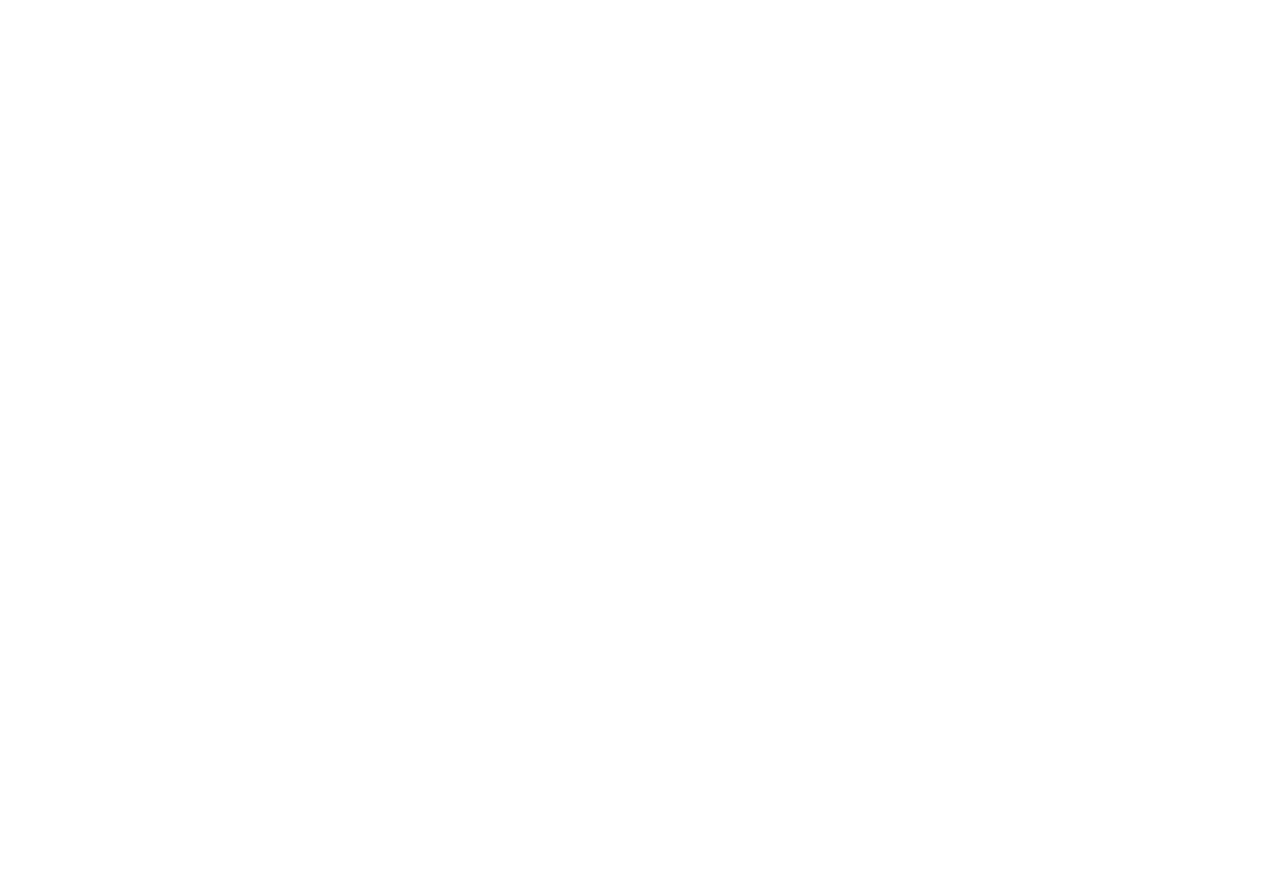
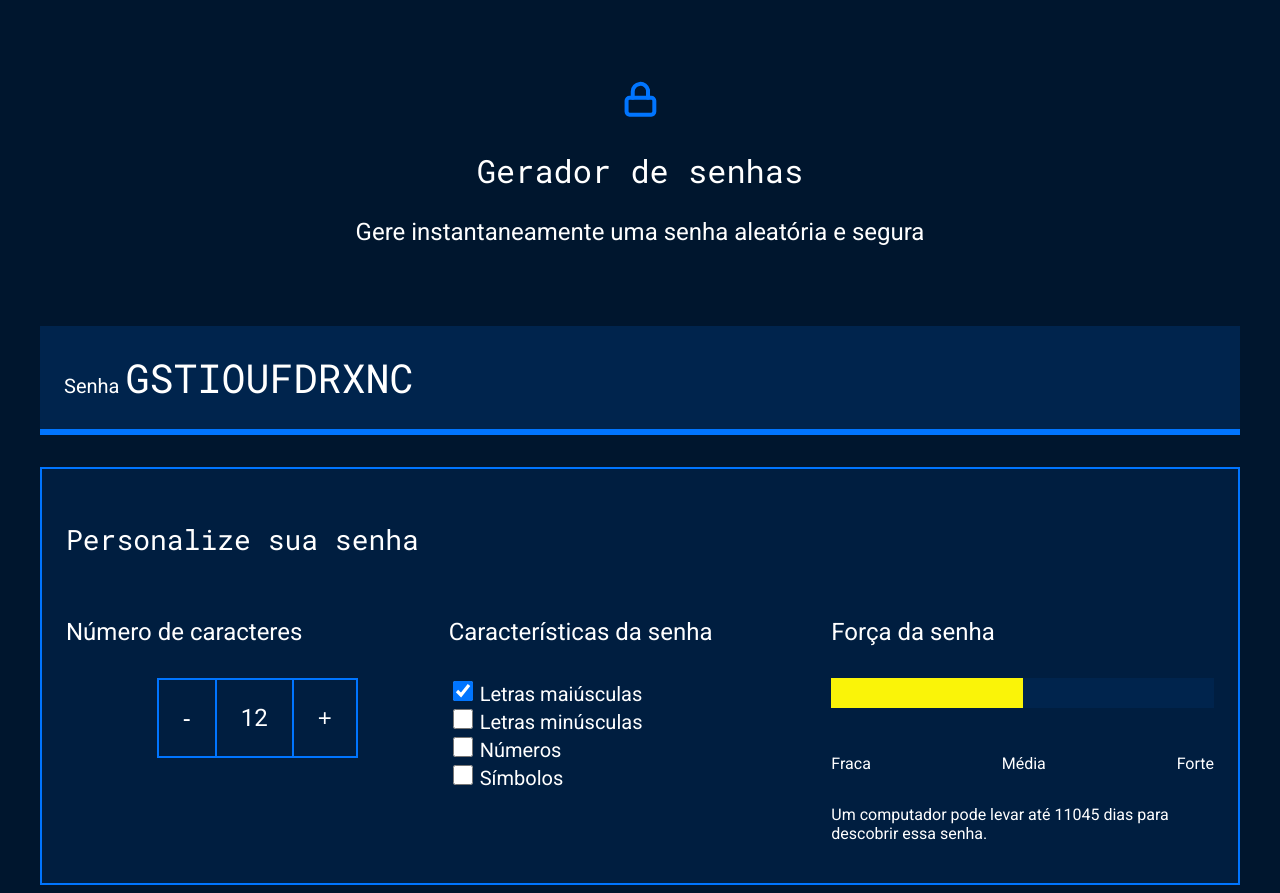
Before and after one commit to dudaaa077/gerador1, a plain HTML site: page index.html in a window 1280 px wide. Before the commit the page ends 800 px from the top, so only its background shows below. Drawn offline with Linux system fonts and the light colour scheme.

Commit message:
Add files via upload

```diff
--- a/index.html
+++ b/index.html
@@ -1,12 +1,68 @@
 <!DOCTYPE html>
 <html lang="pt-br">
+
 <head>
     <meta charset="UTF-8">
-    <meta http-equiv="X-UA-Compatible" content="IE=edge">
     <meta name="viewport" content="width=device-width, initial-scale=1.0">
     <title>Gerador de senha</title>
+    <link rel="stylesheet" href="style.css">
 </head>
+
 <body>
-
+    <section class="conteudo">
+        <div class="conteudo-titulo">
+            <img src="unlock.svg" alt="cadeado fechado">
+            <h2 class="titulo-principal">Gerador de senhas</h2>
+            <h3 class="titulo-secundario">Gere instantaneamente uma senha aleatória e segura</h3>
+        </div>
+        <div class="conteudo-senha">
+            <label for="senha">Senha</label>
+            <input name="senha" type="text" id="campo-senha" readonly>
+        </div>
+        <div class="parametro">
+            <h3 class="parametro-titulo">Personalize sua senha</h3>
+            <div class="parametro-coluna__senha">
+                <div class="parametro-senha">
+                    <h4 class="parametro-senha__titulo">Número de caracteres</h4>
+                    <div class="parametro-senha-botoes">
+                        <button class="parametro-senha__botao">-</button>
+                        <p class="parametro-senha__texto">12</p>
+                        <button class="parametro-senha__botao">+</button>
+                    </div>
+                </div>
+                <div class="parametro-senha">
+                    <h4 class="parametro-senha__titulo">Características da senha</h4>
+                    <div class="parametro-senha-checkbox">
+                        <input name="maiusculo" type="checkbox" class="checkbox" checked>
+                        <label for="maiusculo">Letras maiúsculas</label>
+                    </div>
+                    <div class="parametro-senha-checkbox">
+                        <input name="minusculo" type="checkbox" class="checkbox">
+                        <label for="minusculo">Letras minúsculas</label>
+                    </div>
+                    <div class="parametro-senha-checkbox">
+                        <input name="numero" type="checkbox" class="checkbox">
+                        <label for="numero">Números</label>
+                    </div>
+                    <div class="parametro-senha-checkbox">
+                        <input name="simbolo" type="checkbox" class="checkbox">
+                        <label for="simbolo">Símbolos</label>
+                    </div>
+                </div>
+                <div class="parametro-senha">
+                    <h4 class="parametro-senha__titulo">Força da senha</h4>
+                    <div class="barra"></div>
+                    <div class="forca fraca"></div>
+                    <div class="parametro-senha-textos">
+                        <p>Fraca</p>
+                        <p>Média</p>
+                        <p>Forte</p>
+                    </div>
+                    <p class="entropia"></p>
+                </div>
+            </div>
+        </div>
+    </section>
+    <script src="main.js"></script>
 </body>
 </html>
--- /dev/null
+++ b/main.js
@@ -0,0 +1,77 @@
+const numeroSenha = document.querySelector('.parametro-senha__texto');
+let tamanhoSenha = 12;
+numeroSenha.textContent = tamanhoSenha;
+const letrasMaiusculas = 'ABCDEFGHIJKLMNOPQRSTUVXYWZ';
+const letrasMinusculas = 'abcdefghijklmnopqrstuvxywz';
+const numeros = '0123456789';
+const simbolos = '!@%*?';
+const botoes = document.querySelectorAll('.parametro-senha__botao');
+const campoSenha = document.querySelector('#campo-senha');
+const checkbox = document.querySelectorAll('.checkbox');
+const forcaSenha = document.querySelector('.forca');
+
+botoes[0].onclick = diminuiTamanho;
+botoes[1].onclick = aumentaTamanho;
+
+function diminuiTamanho() {
+    if (tamanhoSenha > 1) {
+        // tamanhoSenha = tamanhoSenha-1;
+        tamanhoSenha--;
+    }
+    numeroSenha.textContent = tamanhoSenha;
+    geraSenha();
+}
+function aumentaTamanho() {
+    if (tamanhoSenha < 20) {
+        // tamanhoSenha = tamanhoSenha+1;
+        tamanhoSenha++;
+    }
+    numeroSenha.textContent = tamanhoSenha;
+    geraSenha();
+}
+
+for (i = 0; i < checkbox.length; i++) {
+    checkbox[i].onclick = geraSenha;
+}
+
+geraSenha();
+
+function geraSenha() {
+    let alfabeto = '';
+    if (checkbox[0].checked) {
+        alfabeto = alfabeto + letrasMaiusculas;
+    }
+    if (checkbox[1].checked) {
+        alfabeto = alfabeto + letrasMinusculas;
+    }
+    if (checkbox[2].checked) {
+        alfabeto = alfabeto + numeros;
+    }
+    if (checkbox[3].checked) {
+        alfabeto = alfabeto + simbolos;
+    }
+    let senha = '';
+    for (let i = 0; i < tamanhoSenha; i++) {
+        let numeroAleatorio = Math.random() * alfabeto.length;
+        numeroAleatorio = Math.floor(numeroAleatorio);
+        senha = senha + alfabeto[numeroAleatorio];
+    }
+    campoSenha.value = senha;
+    classificaSenha(alfabeto.length);
+
+}
+
+function classificaSenha(tamanhoAlfabeto){
+    let entropia = tamanhoSenha * Math.log2(tamanhoAlfabeto);
+    console.log(entropia);
+    forcaSenha.classList.remove('fraca','media','forte');
+    if (entropia > 57){
+        forcaSenha.classList.add('forte');
+    } else if (entropia > 35 && entropia < 57 ) {
+        forcaSenha.classList.add('media');
+    } else if (entropia <= 35){
+        forcaSenha.classList.add('fraca');
+    }
+    const valorEntropia = document.querySelector('.entropia');
+    valorEntropia.textContent = "Um computador pode levar até " + Math.floor(2**entropia/(100e6*60*60*24)) + " dias para descobrir essa senha.";
+}
--- a/style.css
+++ b/style.css
@@ -0,0 +1,152 @@
+@import url('https://fonts.googleapis.com/css2?family=Roboto&family=Roboto+Mono&display=swap');
+
+:root{
+    --branco: white;
+    --cor-de-fundo: #00162E;
+    --fundo-senha: #00244D;
+    --fundo-texto: #001E40;
+    --borda: #0075FF;
+    --roboto: 'Roboto', sans-serif;
+    --roboto-mono: 'Roboto Mono', monospace;
+}
+
+*{
+    font-weight: 400;
+}
+
+body{
+    color: var(--branco);
+    background-color: var(--cor-de-fundo);
+    font-family: var(--roboto);
+}
+
+.titulo-principal{
+    font-family: var(--roboto-mono);
+    font-size: 32px;
+}
+
+.titulo-secundario{
+    font-size: 24px;
+}
+
+.conteudo-titulo{
+    text-align: center;
+    margin-top: 80px;
+}
+
+.conteudo-senha{
+    margin-top: 80px;
+    background: var(--fundo-senha);
+    padding: 24px;
+    border-bottom: 6px solid var(--borda);
+}
+
+#campo-senha{
+    background-color: var(--fundo-senha);
+    border: none;
+    color: var(--branco);
+    font-family: var(--roboto-mono);
+    font-size: 40px;
+    width: 70%;
+}
+
+#campo-senha:focus{
+    outline: none;
+}
+
+.conteudo{
+    max-width: 1200px;
+    margin: 0 auto;
+}
+
+.parametro{
+    background-color: var(--fundo-texto);
+    border: 2px solid var(--borda);
+    margin-top: 32px;
+    padding: 24px;
+}
+
+.parametro-titulo{
+    font-family: var(--roboto-mono);
+    font-size: 28px;
+}
+
+.parametro-senha__titulo{
+    font-size:24px;
+}
+
+.parametro-coluna__senha{
+    display: flex;
+    flex-direction: column;
+    justify-content: center;
+}
+.parametro-senha{
+    width: 50%;
+    margin: 0 auto;
+}
+
+.parametro-senha-botoes{
+    display: flex;
+    justify-content: center;
+}
+
+.parametro-senha__botao{
+    background-color: var(--fundo-texto);
+    color: var(--branco);
+    border: 2px solid var(--borda);
+    padding: 24px;
+    font-size: 24px;
+    cursor: pointer;
+}
+.parametro-senha__texto{
+    padding: 24px;
+    border-top: 2px solid var(--borda);
+    border-bottom: 2px solid var(--borda);
+    margin: 0;
+    font-size: 24px;
+}
+
+label{
+    font-size: 20px;
+}
+
+.checkbox{
+    width: 20px;
+    height: 20px;
+    cursor: pointer;
+}
+
+.barra{
+    background-color: var(--fundo-senha);
+    height: 30px;
+    width: 100%;
+}
+.forca{
+    height: 30px;
+    position: relative;
+    bottom: 30px;
+}
+.fraca{
+    width: 25%;
+    background-color: #E71B32;
+}
+.media{
+    background-color: #FAF408;
+    width: 50%;
+}
+.forte{
+    background-color: #00FF85;
+    width: 100%;
+}
+
+.parametro-senha-textos{
+    display: flex;
+    justify-content: space-between;
+}
+
+
+@media screen and (min-width: 768px) {
+    .parametro-coluna__senha{
+        flex-direction: row;
+    }
+}
```
Also changed, not shown: unlock.svg (added), 2 other files.
